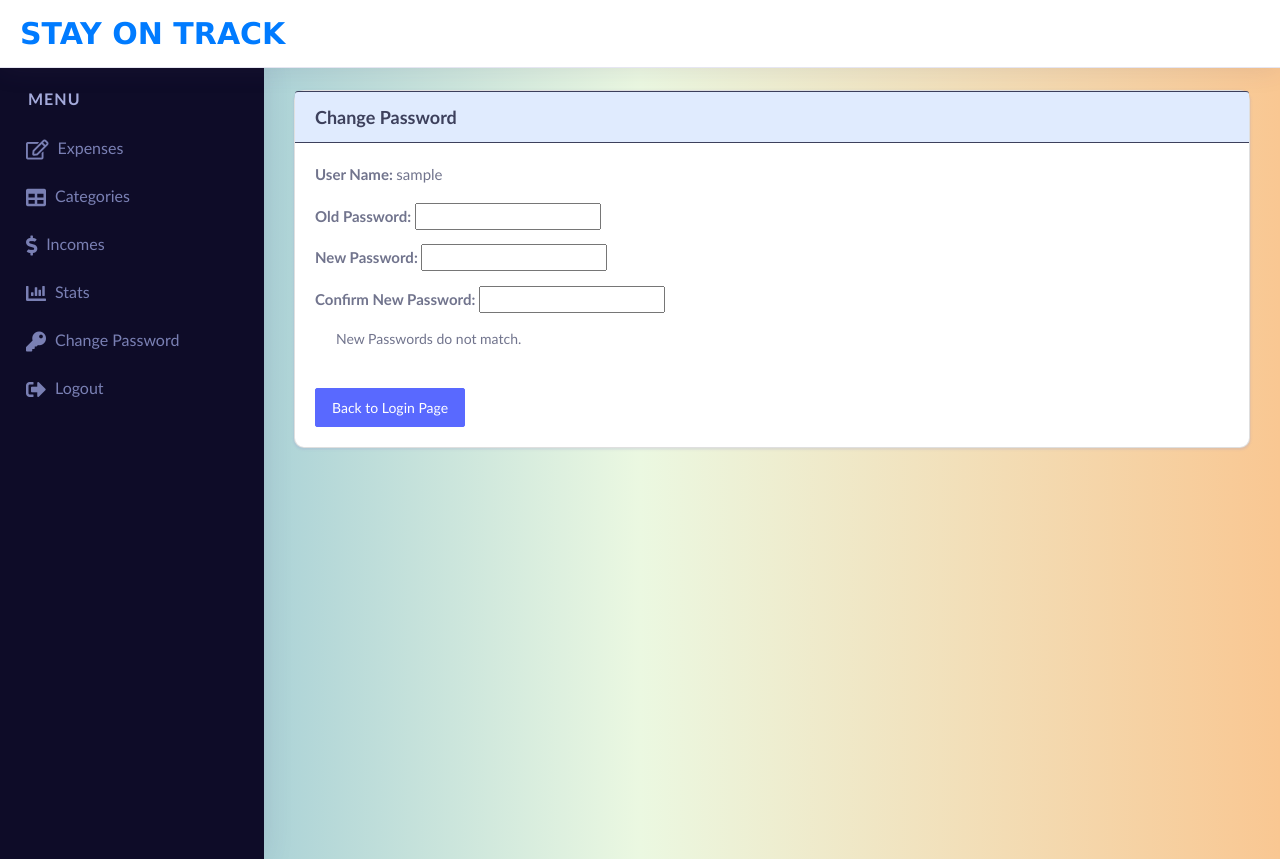
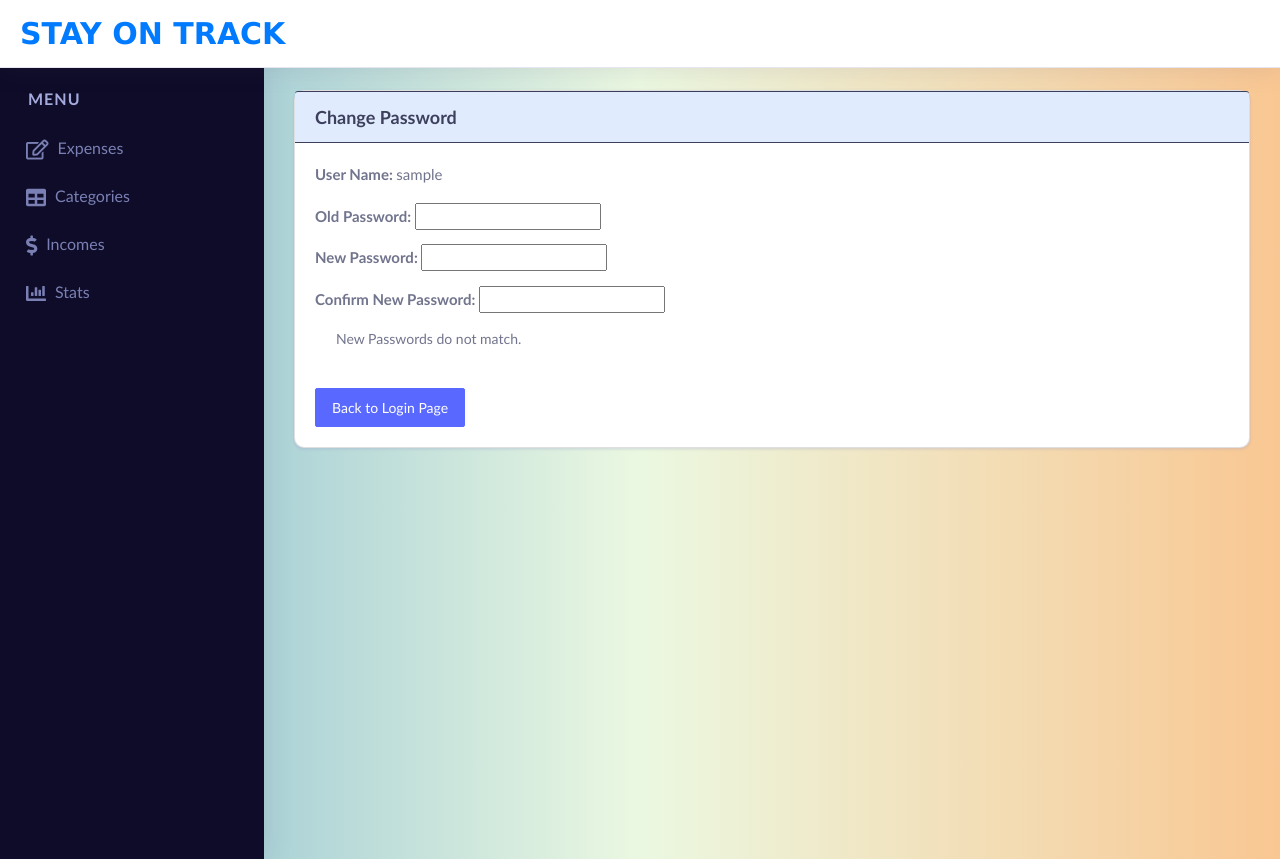
Before and after one commit to WinnieWong38/CSE-682, a Spring Boot app: page /changepwd.html in a window 1280 px wide. Shown: the top 859 px of the page. Run offline with Spring Boot 4, Linux system fonts and the light colour scheme; the visitor is signed in with stand-in values (Sample User, id 1); some libraries are stand-ins or nearby versions.

Commit message:
delete changepwd and logout from navbar
deleted changePwd and logOut link from nav bar, you can get there using user icon

```diff
--- a/src/main/resources/static/category.html
+++ b/src/main/resources/static/category.html
@@ -74,12 +74,6 @@
                             </li>
                             <li class="nav-item ">
                                 <a class="nav-link" href="stats.html"  aria-expanded="false" data-target="#submenu-2" aria-controls="submenu-2"><i class="fas fa-chart-bar"></i>Stats</a>
-                            </li>
-                             <li class="nav-item ">
-                                <a class="nav-link" href="changepwd.html"  aria-expanded="false" data-target="#submenu-2" aria-controls="submenu-2"><i class="fas fa-key"></i>Change Password</a>
-                            </li>
-                             <li class="nav-item ">
-                                <a class="nav-link" href="logout" aria-expanded="false" data-target="#submenu-2" aria-controls="submenu-2"><i class="fas fa-sign-out-alt"></i>Logout</a>
                             </li>
                         </ul>
                     </div>
--- a/src/main/resources/static/changepwd.html
+++ b/src/main/resources/static/changepwd.html
@@ -61,12 +61,6 @@
                             </li>
                              <li class="nav-item ">
                                 <a class="nav-link" href="stats.html"  aria-expanded="false" data-target="#submenu-2" aria-controls="submenu-2"><i class="fas fa-chart-bar"></i>Stats</a>
-                            </li>
-							 <li class="nav-item ">
-                                <a class="nav-link" href="changepwd.html"  aria-expanded="false" data-target="#submenu-2" aria-controls="submenu-2"><i class="fas fa-key"></i>Change Password</a>
-                            </li>
-                             <li class="nav-item ">
-                                <a class="nav-link" href="logout" aria-expanded="false" data-target="#submenu-2" aria-controls="submenu-2"><i class="fas fa-sign-out-alt"></i>Logout</a>
                             </li>
                         </ul>
                     </div>
--- a/src/main/resources/static/income.html
+++ b/src/main/resources/static/income.html
@@ -74,12 +74,6 @@
                             </li>
                              <li class="nav-item ">
                                 <a class="nav-link" href="stats.html"  aria-expanded="false" data-target="#submenu-2" aria-controls="submenu-2"><i class="fas fa-chart-bar"></i>Stats</a>
-                            </li>
-                            <li class="nav-item ">
-                                <a class="nav-link" href="changepwd.html"  aria-expanded="false" data-target="#submenu-2" aria-controls="submenu-2"><i class="fas fa-key"></i>Change Password</a>
-                            </li>
-                             <li class="nav-item ">
-                                <a class="nav-link" href="logout" aria-expanded="false" data-target="#submenu-2" aria-controls="submenu-2"><i class="fas fa-sign-out-alt"></i>Logout</a>
                             </li>
                         </ul>
                     </div>
--- a/src/main/resources/static/index.html
+++ b/src/main/resources/static/index.html
@@ -74,12 +74,6 @@
                             </li>
                              <li class="nav-item ">
                                 <a class="nav-link" href="stats.html"  aria-expanded="false" data-target="#submenu-2" aria-controls="submenu-2"><i class="fas fa-chart-bar"></i>Stats</a>
-                            </li>
-							 <li class="nav-item ">
-                                <a class="nav-link" href="changepwd.html"  aria-expanded="false" data-target="#submenu-2" aria-controls="submenu-2"><i class="fas fa-key"></i>Change Password</a>
-                            </li>
-                             <li class="nav-item ">
-                                <a class="nav-link" href="logout" aria-expanded="false" data-target="#submenu-2" aria-controls="submenu-2"><i class="fas fa-sign-out-alt"></i>Logout</a>
                             </li>
                         </ul>
                     </div>
--- a/src/main/resources/static/stats.html
+++ b/src/main/resources/static/stats.html
@@ -74,12 +74,6 @@
                             </li>
                              <li class="nav-item ">
                                 <a class="nav-link" href="stats.html"  aria-expanded="false" data-target="#submenu-2" aria-controls="submenu-2"><i class="fas fa-chart-bar"></i>Stats</a>
-                            </li>
-                             <li class="nav-item ">
-                                <a class="nav-link" href="changepwd.html"  aria-expanded="false" data-target="#submenu-2" aria-controls="submenu-2"><i class="fas fa-key"></i>Change Password</a>
-                            </li>
-                             <li class="nav-item ">
-                                <a class="nav-link" href="logout" aria-expanded="false" data-target="#submenu-2" aria-controls="submenu-2"><i class="fas fa-sign-out-alt"></i>Logout</a>
                             </li>
                         </ul>
                     </div>
```
